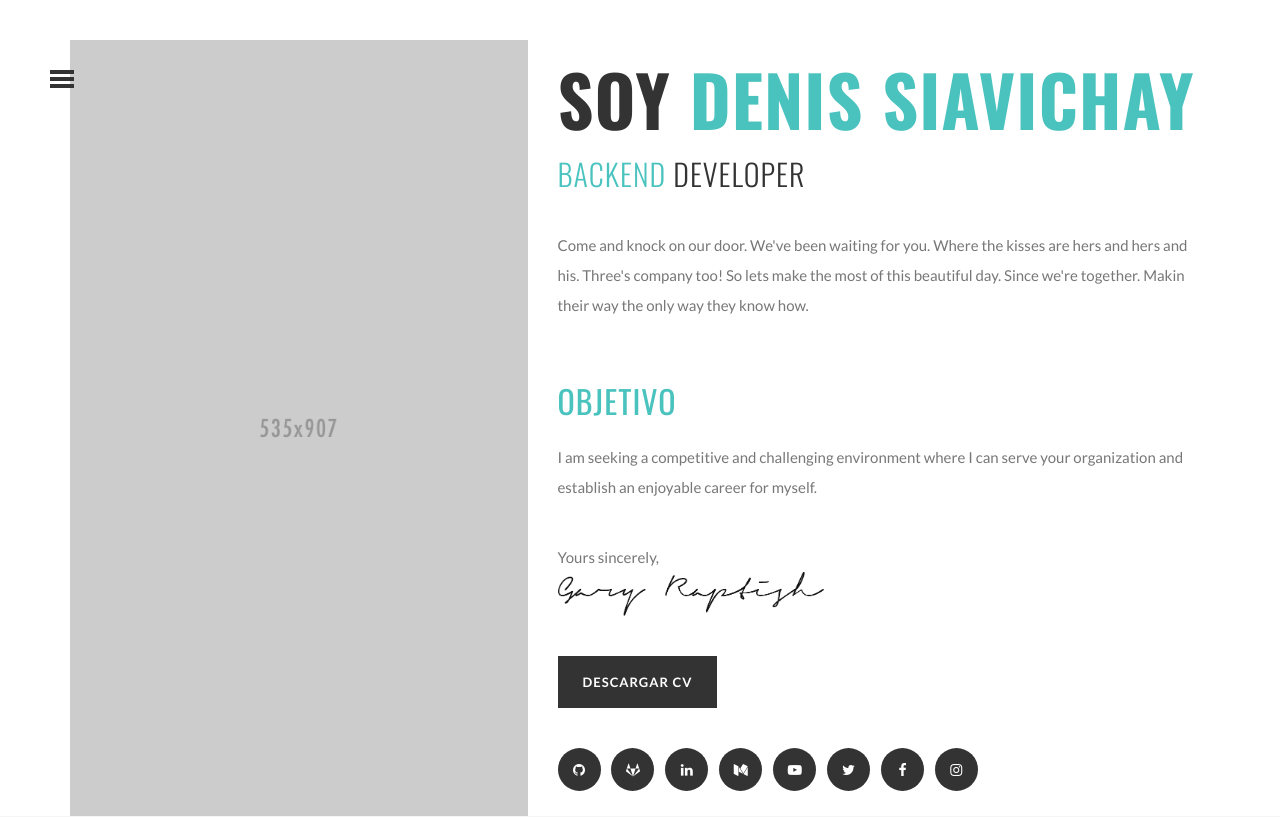
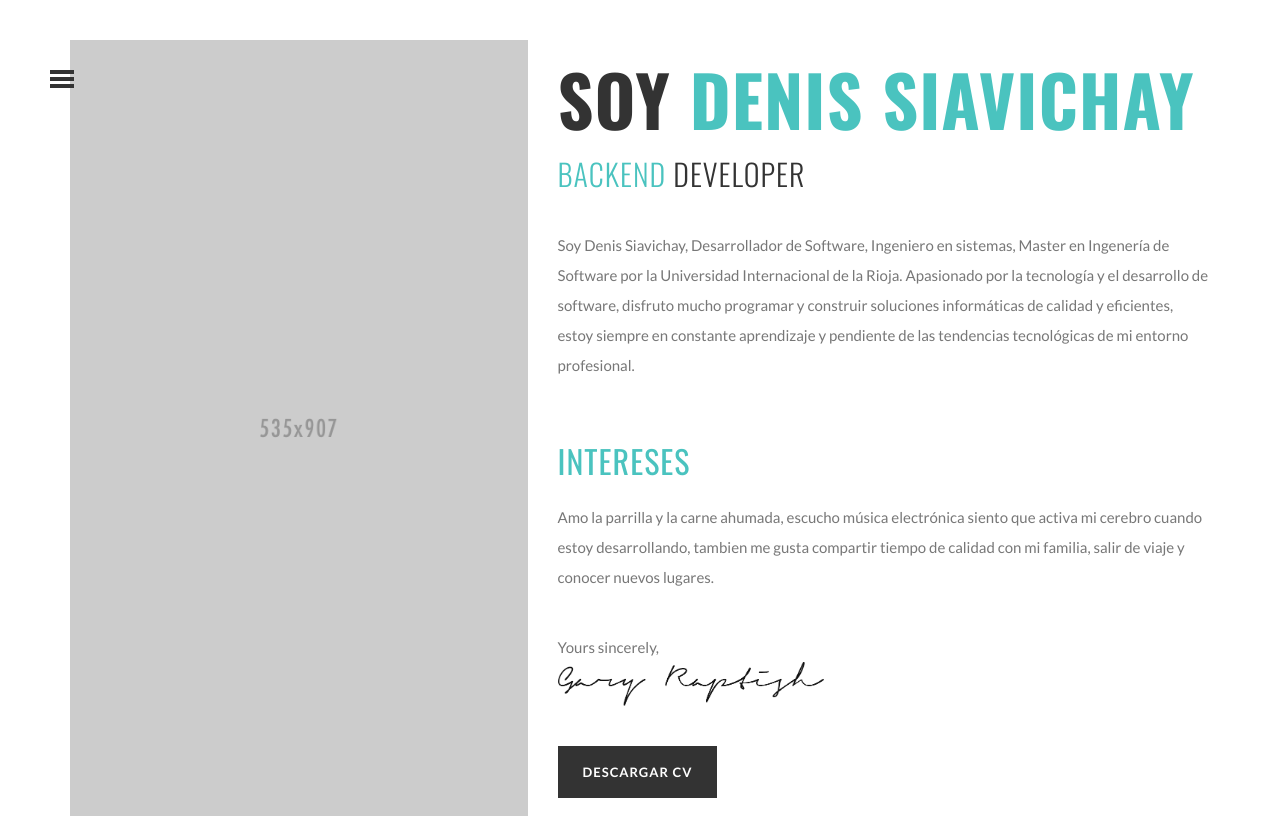
Before and after one commit to dbsiavichay/portfolio, a Django app: page / in a window 1280 px wide. Shown: the top 817 px of the page. Run offline with Django 3.2, Linux system fonts and the light colour scheme; parts of the project's set-up code (start-up, migrations or seed data) failed here and were passed over; some libraries are stand-ins or nearby versions.

Commit message:
:pencil: Write a biography and interests

```diff
--- a/templates/index.html
+++ b/templates/index.html
@@ -14,13 +14,14 @@
 
         <br>
         <p>
-            Come and knock on our door. We've been waiting for you. Where the kisses are hers and hers and his. Three's company too! So lets make the most of this beautiful day. Since we're together. Makin their way the only way they know how.
+            Soy Denis Siavichay, Desarrollador de Software, Ingeniero en sistemas, Master en Ingenería de Software por la Universidad Internacional de la Rioja.
+            Apasionado por la tecnología y el desarrollo de software, disfruto mucho programar y construir soluciones informáticas de calidad y eficientes, estoy siempre en constante aprendizaje y pendiente de las tendencias tecnológicas de mi entorno profesional.
         </p>
-
         <br>
-        <h2 class="title-lg">OBJETIVO</h2>
+        <h2 class="title-lg">INTERESES</h2>
         <p>
-            I am seeking a competitive and challenging environment where I can serve your organization and establish an enjoyable career for myself.
+            Amo la parrilla y la carne ahumada, escucho música electrónica siento que activa mi cerebro cuando estoy desarrollando,
+            tambien me gusta compartir tiempo de calidad con mi familia, salir de viaje y conocer nuevos lugares.
         </p>
 
         <br>
```
